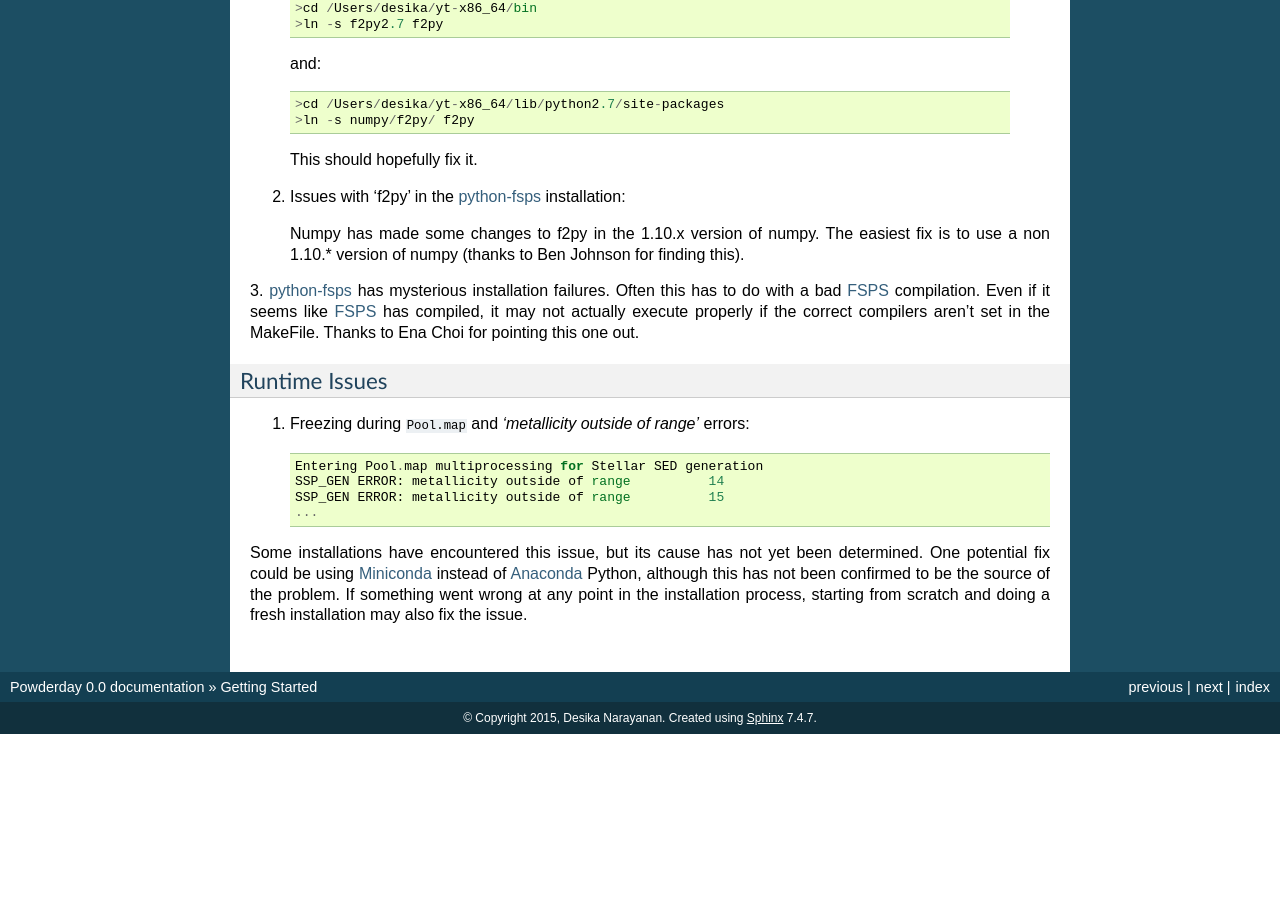
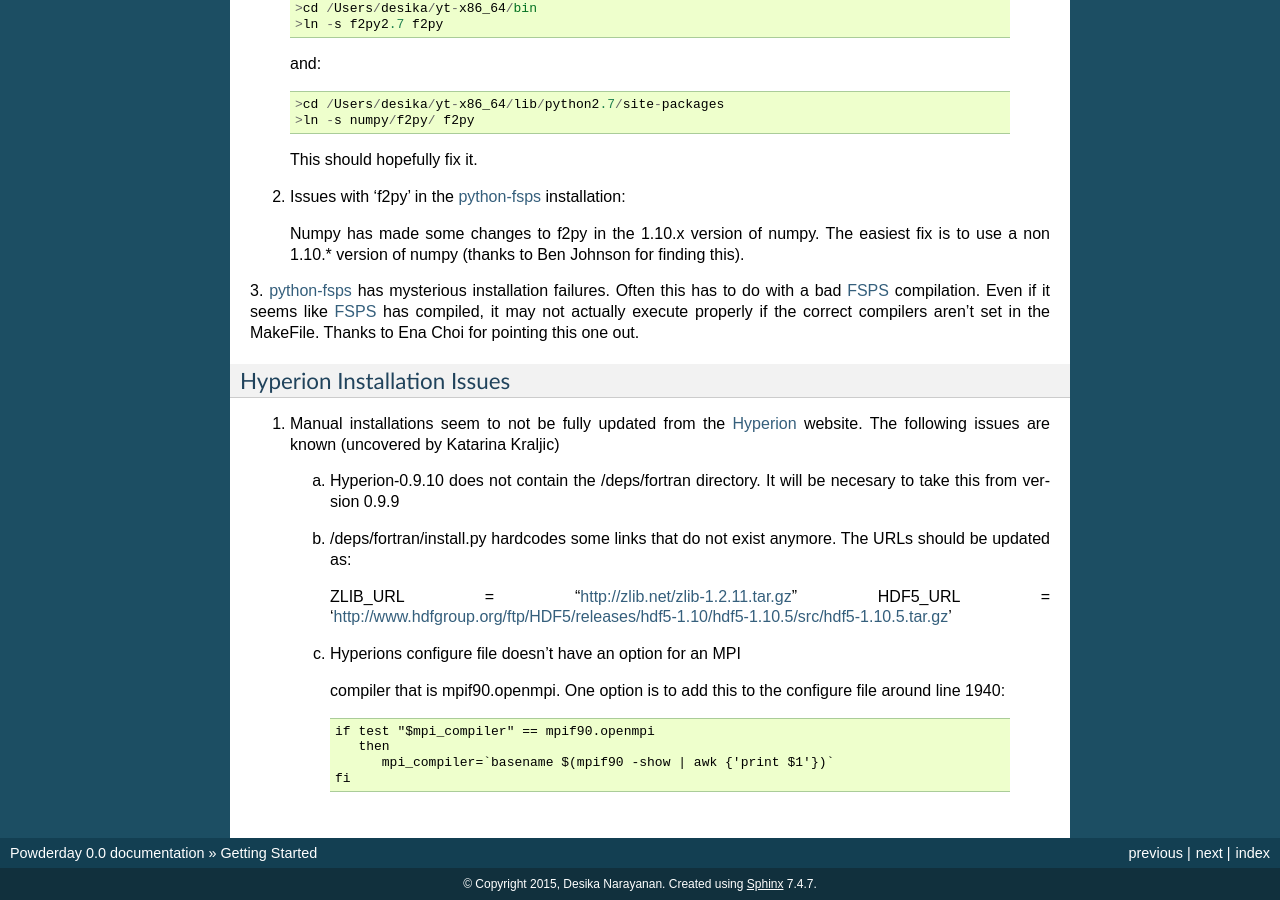
Before and after one commit to dnarayanan/powderday, a Sphinx documentation site: the page built from docs/installation.rst, in a window 1280 px wide and 900 px high, scrolled down 4837 px. Built offline with Sphinx 7.4.7, drawn with Linux system fonts in a browser that asks for light colours; before the commit the page ends 5571 px from its top, so only the background shows below that; some of the changed text lies outside the part shown.

Commit message:
installation notes updated

```diff
--- a/docs/installation.rst
+++ b/docs/installation.rst
@@ -347,20 +347,26 @@ like `FSPS <https://github.com/cconroy20/fsps>`_ has compiled, it may
 not actually execute properly if the correct compilers aren't set in
 the MakeFile.  Thanks to Ena Choi for pointing this one out.
 
-Runtime Issues
+Hyperion Installation Issues
 ---------------
 
-1. Freezing during ``Pool.map`` and `'metallicity outside of range'` errors::
+1. Manual installations seem to not be fully updated from the
+   `Hyperion <http://www.hyperion-rt.org>`_ website.  The following
+   issues are known (uncovered by Katarina Kraljic)
 
-    Entering Pool.map multiprocessing for Stellar SED generation
-    SSP_GEN ERROR: metallicity outside of range          14
-    SSP_GEN ERROR: metallicity outside of range          15
-    ...
+   a. Hyperion-0.9.10 does not contain the /deps/fortran directory. It
+      will be necesary to take this from version 0.9.9
 
-Some installations have encountered this issue, but its cause has not yet been
-determined. One potential fix could be using
-`Miniconda <https://repo.continuum.io/miniconda/>`_ instead of
-`Anaconda <https://www.anaconda.com/distribution/>`_ Python, although this has
-not been confirmed to be the source of the problem. If something went wrong at
-any point in the installation process, starting from scratch and doing a fresh
-installation may also fix the issue.
+   b. /deps/fortran/install.py hardcodes some links that do not exist
+      anymore.  The URLs should be updated as:
+
+      ZLIB_URL = "http://zlib.net/zlib-1.2.11.tar.gz"
+      HDF5_URL = 'http://www.hdfgroup.org/ftp/HDF5/releases/hdf5-1.10/hdf5-1.10.5/src/hdf5-1.10.5.tar.gz'
+
+   c. Hyperions configure file doesn't have an option for an MPI
+    compiler that is mpif90.openmpi.  One option is to add this to the configure file around line 1940::
+
+      if test "$mpi_compiler" == mpif90.openmpi
+         then
+            mpi_compiler=`basename $(mpif90 -show | awk {'print $1'})`
+      fi
```
Also changed, not shown: docs/troubleshooting.rst (+17 -0 lines).
